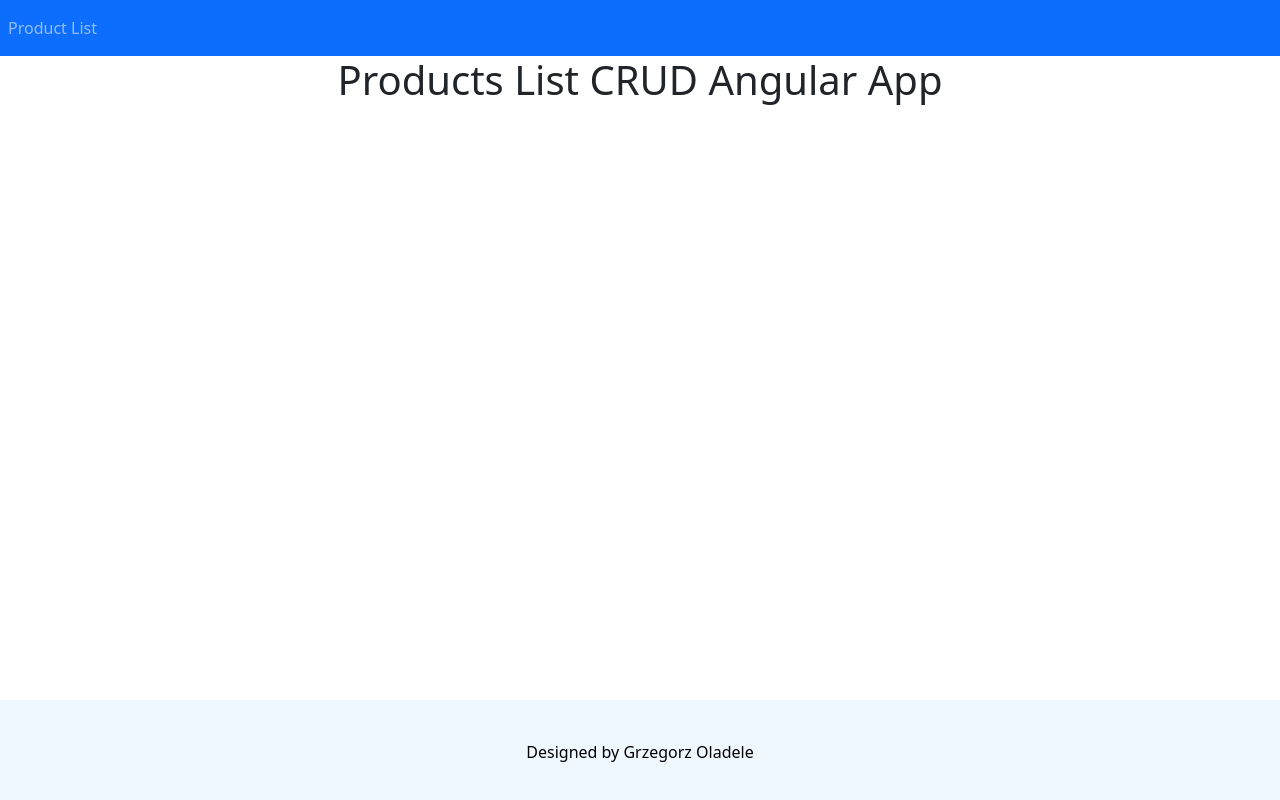
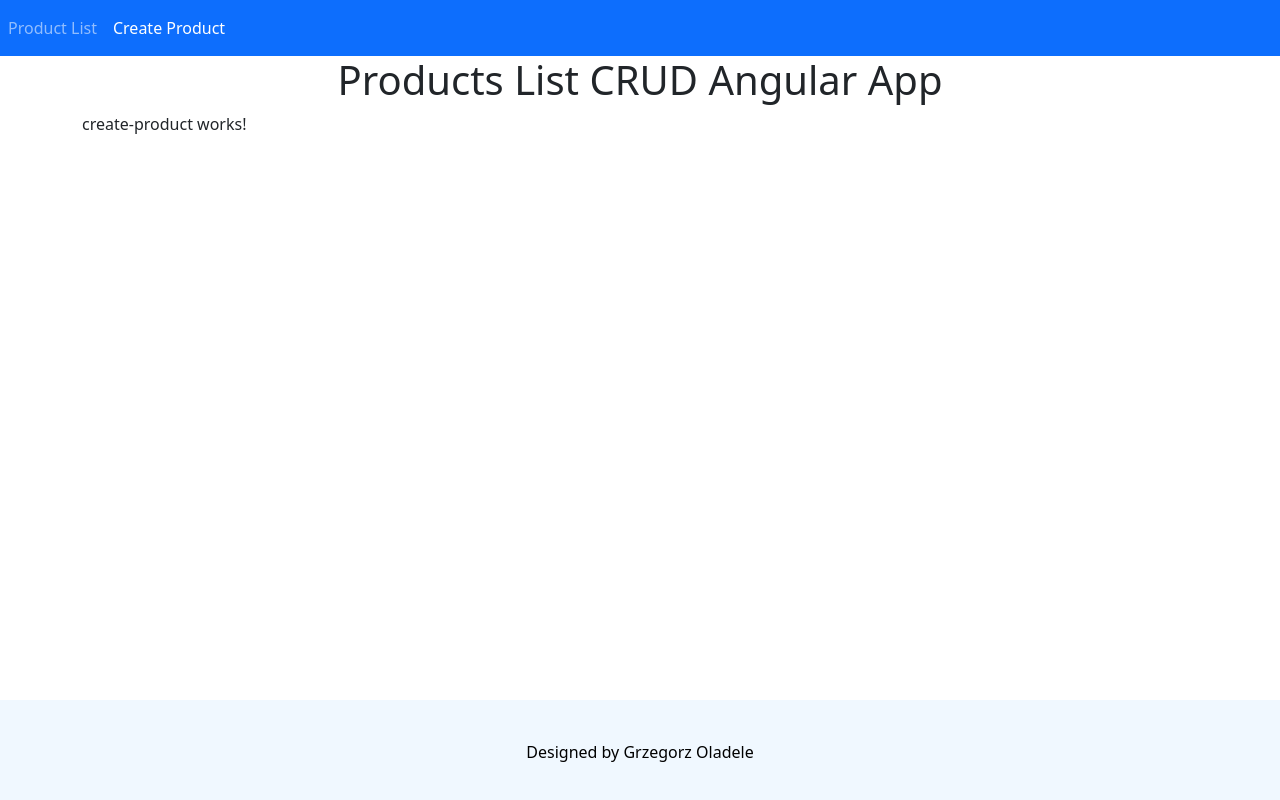
Before and after one commit to grzegorz-oladele/Products-List-Angular-CRUD, an Angular app: page /create-product in a window 1280 px wide. Before the commit this address led to /. Built offline with nearby package versions, Linux system fonts and the light colour scheme.

Commit message:
#4 - create create-product component

```diff
--- a/src/app/app-routing.module.ts
+++ b/src/app/app-routing.module.ts
@@ -1,10 +1,12 @@
 import {NgModule} from '@angular/core';
 import {RouterModule, Routes} from '@angular/router';
 import {ProductListComponent} from "./product-list/product-list.component";
+import {CreateProductComponent} from "./create-product/create-product.component";
 
 const routes: Routes = [
   {path: 'products', component: ProductListComponent},
-  {path: '', redirectTo: 'products', pathMatch: 'full'}
+  {path: '', redirectTo: 'products', pathMatch: 'full'},
+  {path: 'create-product', component: CreateProductComponent}
 ];
 
 @NgModule({
--- a/src/app/app.component.html
+++ b/src/app/app.component.html
@@ -2,6 +2,9 @@
   <ul class="navbar-nav">
     <li class="nav-item">
       <a routerLink="products" routerLinkActive="active" class="nav-link">Product List</a>
+    </li>
+    <li class="nav-item">
+      <a routerLink="create-product" routerLinkActive="active" class="nav-link">Create Product</a>
     </li>
   </ul>
 </nav>
--- a/src/app/app.module.ts
+++ b/src/app/app.module.ts
@@ -5,11 +5,13 @@
 import { AppComponent } from './app.component';
 import {ProductListComponent} from "./product-list/product-list.component";
 import {HttpClientModule} from "@angular/common/http";
+import { CreateProductComponent } from './create-product/create-product.component';
 
 @NgModule({
   declarations: [
     AppComponent,
-    ProductListComponent
+    ProductListComponent,
+    CreateProductComponent
   ],
   imports: [
     BrowserModule,
--- /dev/null
+++ b/src/app/create-product/create-product.component.html
@@ -0,0 +1 @@
+<p>create-product works!</p>
--- /dev/null
+++ b/src/app/create-product/create-product.component.ts
@@ -0,0 +1,15 @@
+import { Component, OnInit } from '@angular/core';
+
+@Component({
+  selector: 'app-create-product',
+  templateUrl: './create-product.component.html',
+  styleUrls: ['./create-product.component.css']
+})
+export class CreateProductComponent implements OnInit {
+
+  constructor() { }
+
+  ngOnInit(): void {
+  }
+
+}
```
Also changed, not shown: src/app/create-product/create-product.component.css (added), 1 other file (tests, documents, lock files or other folders).
